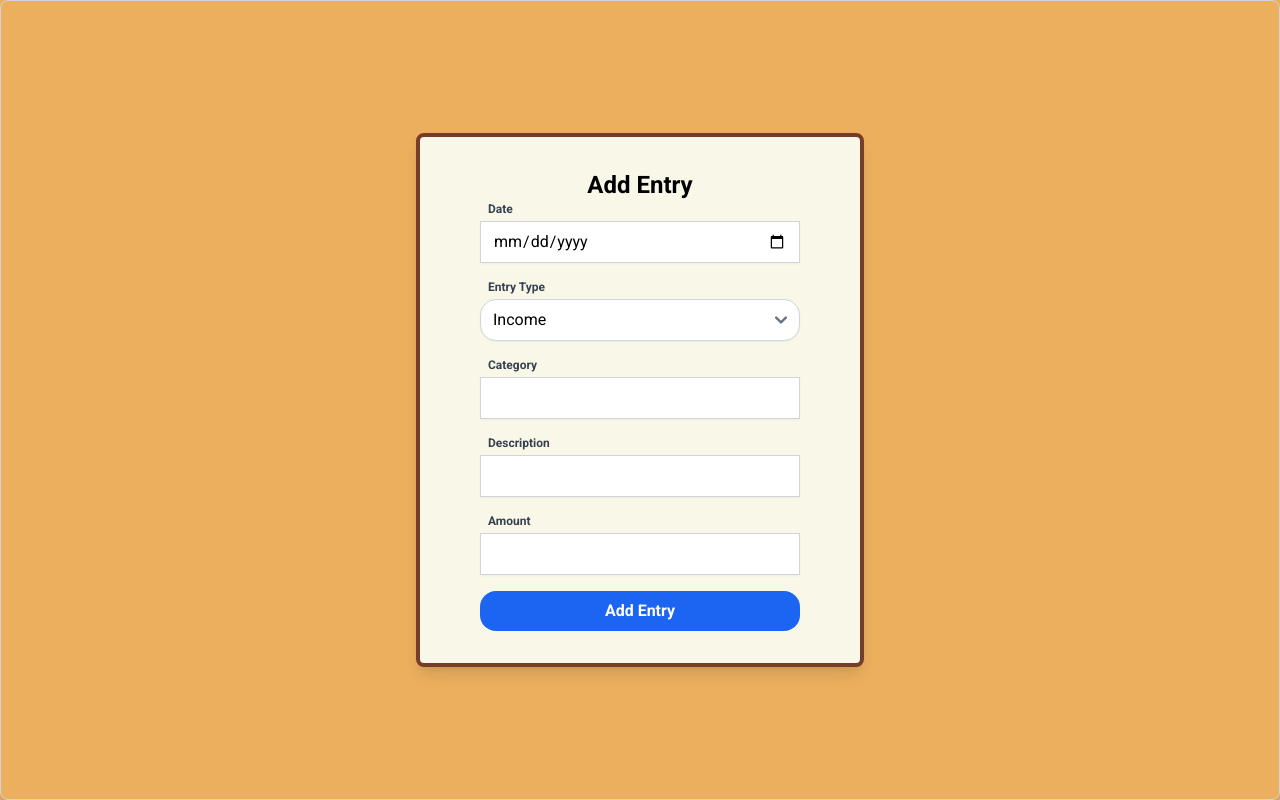
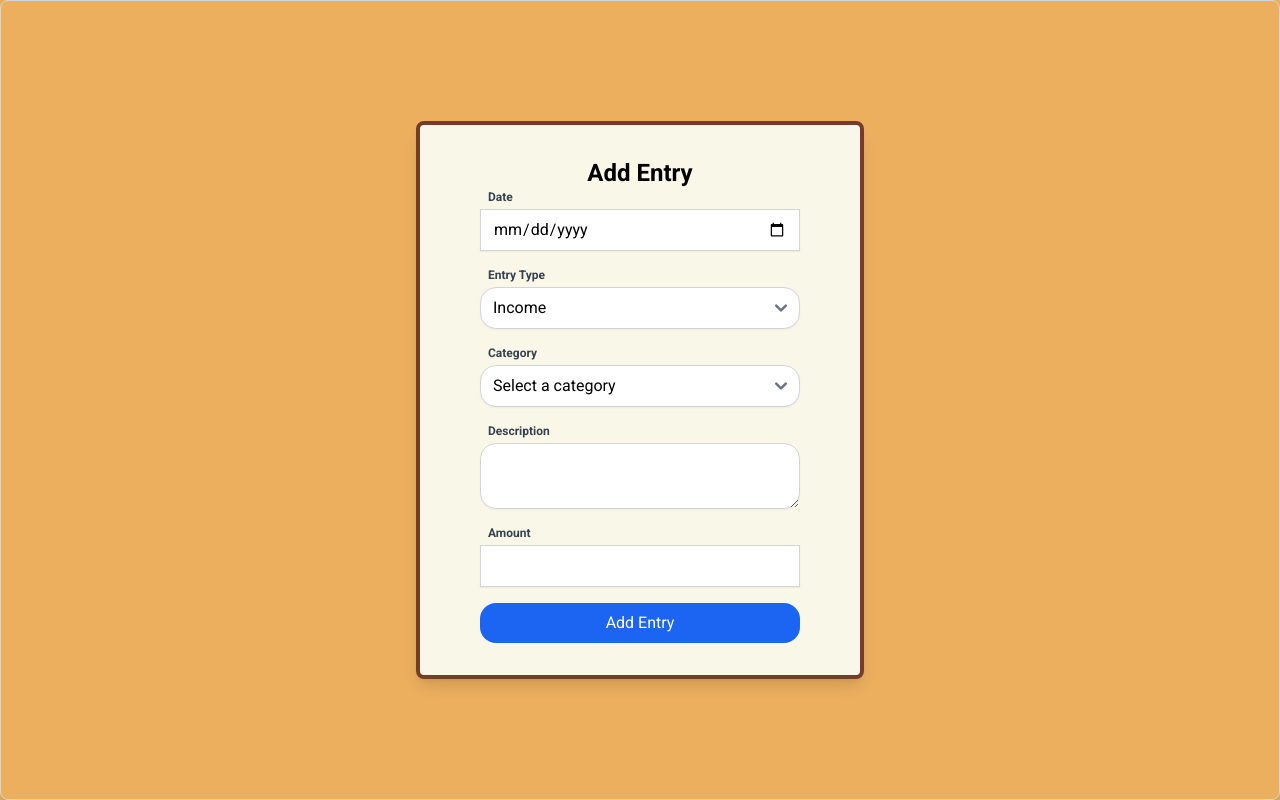
Before and after one commit to Micokoko/budget-tracker-app, a React (Create React App) app in the folder frontend/: page /add-entry in a window 1280 px wide. Built offline with nearby package versions, Linux system fonts and the light colour scheme.

Commit message:
added categories dropdown

```diff
--- a/frontend/src/components/AddEntryPage.js
+++ b/frontend/src/components/AddEntryPage.js
@@ -17,6 +17,13 @@ function AddEntryPage() {
     const [amount, setAmount] = useState('');
     const [error, setError] = useState('');
     const [isSubmitting, setIsSubmitting] = useState(false);
+
+    const categories = {
+        Income: ['Salary', 'Allowance', 'Bonus', 'Others'],
+        Expense: ['Food', 'Social Life', 'Pets', 'Transporation', 'Shopping', 'Utilities', 'Lifestyle'],
+        Liability: ['Loan', 'Mortgage', 'Credit Card', 'Borrowed Money'],
+        Settlement: ['Loan Payment', 'Credit Card Payment', 'Agreement']
+    };
 
     useEffect(() => {
         const fetchEntry = async () => {
@@ -105,6 +112,7 @@ function AddEntryPage() {
             const payload = {
                 date,
                 entry_type: entryType,
+                category,
                 description,
                 amount: parseFloat(amount),
             };
@@ -159,7 +167,6 @@ function AddEntryPage() {
         localStorage.setItem('liabilities', updatedLiability.toFixed(2));
     };
 
-
     const handleDeleteEntry = async () => {
         if (id) {
             if (!username) {
@@ -193,14 +200,14 @@ function AddEntryPage() {
                         break;
                     case 'Expense':
                         currentCash += amountToRemove;
-                        break
+                        break;
                     case 'Liability':
                         currentLiability -= amountToRemove;
-                        break
+                        break;
                     case 'Settlement':
                         currentCash += amountToRemove;
                         currentLiability += amountToRemove;
-                        break
+                        break;
                     default:
                         console.error('Unknown entry type:', entryType);
                         return
@@ -221,10 +228,6 @@ function AddEntryPage() {
             }
         }
     };
-
-
-
-
 
     const handleSubmit = (event) => {
         if (id) {
@@ -255,36 +258,44 @@ function AddEntryPage() {
                         <select
                             id="entryType"
                             value={entryType}
-                                onChange={(e) => setEntryType(e.target.value)}
-                                className="mt-1 block w-full px-3 py-2 border border-gray-300 rounded-2xl  shadow-sm focus:outline-none focus:ring focus:ring-blue-500"
+                            onChange={(e) => {
+                                setEntryType(e.target.value);
+                                setCategory('');
+                            }}
+                            className="mt-1 block w-full px-3 py-2 border border-gray-300 rounded-2xl shadow-sm focus:outline-none focus:ring focus:ring-blue-500"
                         >
                             <option value="Income">Income</option>
                             <option value="Expense">Expense</option>
-                                <option value="Liability">Liabilities</option>
+                            <option value="Liability">Liability</option>
                             <option value="Settlement">Settlement</option>
                         </select>
                     </div>
                 )}
                 <div>
                     <label className="block pl-2 text-xs font-semibold text-gray-700" htmlFor="category">Category</label>
-                        <input
-                            type="text"
+                    <select
                         id="category"
                         value={category}
                         onChange={(e) => setCategory(e.target.value)}
                         required
-                            className="mt-1 block w-full px-3 py-2 border border-gray-300 rounded-2xl  shadow-sm focus:outline-none focus:ring focus:ring-blue-500"
-                        />
+                        className="mt-1 block w-full px-3 py-2 border border-gray-300 rounded-2xl shadow-sm focus:outline-none focus:ring focus:ring-blue-500"
+                    >
+                        <option value="">Select a category</option>
+                        {categories[entryType]?.map((cat) => (
+                            <option key={cat} value={cat}>
+                                {cat}
+                            </option>
+                        ))}
+                    </select>
                 </div>
                 <div>
                     <label className="block pl-2 text-xs font-semibold text-gray-700" htmlFor="description">Description</label>
-                        <input
-                            type="text"
+                    <textarea
                         id="description"
                         value={description}
                         onChange={(e) => setDescription(e.target.value)}
                         required
-                            className="mt-1 block w-full px-3 py-2 border border-gray-300 rounded-2xl  shadow-sm focus:outline-none focus:ring focus:ring-blue-500"
+                        className="mt-1 block w-full px-3 py-2 border border-gray-300 rounded-2xl shadow-sm focus:outline-none focus:ring focus:ring-blue-500"
                     />
                 </div>
                 <div>
@@ -295,21 +306,21 @@ function AddEntryPage() {
                         value={amount}
                         onChange={(e) => setAmount(e.target.value)}
                         required
-                            className="mt-1 block w-full px-3 py-2 border border-gray-300 rounded-2xl  shadow-sm focus:outline-none focus:ring focus:ring-blue-500"
+                        className="mt-1 block w-full px-3 py-2 border border-gray-300 rounded-2xl shadow-sm focus:outline-none focus:ring focus:ring-blue-500"
                     />
                 </div>
+                {error && <p className="text-red-500 text-xs">{error}</p>}
                 <button
                     type="submit"
-                        disabled={isSubmitting}
-                        className="w-full px-4 py-2 font-bold text-white bg-blue-600 rounded-2xl  hover:bg-blue-700 focus:outline-none focus:ring-2 focus:ring-blue-500 focus:ring-opacity-50"
+                    className="w-full py-2 px-4 bg-blue-600 text-white rounded-2xl hover:bg-blue-700"
                 >
                     {id ? 'Update Entry' : 'Add Entry'}
                 </button>
-                    {error && <p className="text-red-500">{error}</p>}
                 {id && (
                     <button
+                        type="button"
                         onClick={handleDeleteEntry}
-                        className="mt-4 w-full px-4  py-2 font-bold text-white bg-red-600 rounded-2xl  hover:bg-red-700 focus:outline-none focus:ring-2 focus:ring-red-500 focus:ring-opacity-50"
+                        className="w-full py-2 px-4 bg-red-600 text-white rounded-2xl hover:bg-red-700"
                     >
                         Delete Entry
                     </button>
--- a/frontend/src/components/UserPage.js
+++ b/frontend/src/components/UserPage.js
@@ -101,12 +101,12 @@ function UserPage() {
                 {error && <p className="text-red-600 text-center mt-2">{error}</p>}
             </div>
 
-            <div className="flex-1" style={{ minHeight:'400px', maxHeight: '600px'}}>
-                <table className="table-auto w-full">
+            <div className="flex-1 overflow-y-auto" style={{ minHeight: '400px', maxHeight: '600px' }}>
+                <table className="table-fixed w-full">
                     <thead>
                         <tr className="bg-custom-shiba-quinary">
-                            <th className="py-2 font-semibold">Description</th>
                             <th className="py-2 font-semibold">Category</th>
+                            <th className="py-2 font-semibold w-36">Description</th>
                             <th className="py-2 font-semibold">Income</th>
                             <th className="py-2 font-semibold">Expense</th>
                         </tr>
@@ -120,23 +120,24 @@ function UserPage() {
                                     onClick={() => handleEntryClick(entry)}
                                 >
                                     <td className="py-2">
-                                        <div className='font-semibold text-lg'>{entry.description}</div>
-                                        <div className='font-light text-s'>{entry.entry_type}</div>
+                                        <div className='font-semibold text-center text-sm'>{entry.category}</div>
                                     </td>
-                                    <td className="py-2">
-                                        <div className='font-light text-lg'>{entry.category}</div>
+                                    <td className="py-2 break-words whitespace-normal">
+                                        <div className='font-semibold text-sm'>{entry.description}</div>
+                                        <div className='font-light text-xs'>{entry.entry_type}</div>
                                     </td>
-                                    <td className={`py-2 font-medium ${entry.entry_type === 'Income' ?  'text-blue-700': ''}`}>
-                                        {entry.entry_type === 'Income' ? formatCurrency(entry.amount):'-'}
+
+
+                                    <td className={`py-2 font-medium text-center text-sm ${entry.entry_type === 'Income' ?  'text-blue-700' : ''}`}>
+                                        {entry.entry_type === 'Income' ? formatCurrency(entry.amount) : '-'}
                                     </td>
-                                    <td className={`py-2 font-medium ${
-                                            entry.entry_type === 'Expense' || entry.entry_type === 'Liability'
+                                    <td className={`py-2 font-medium break-words text-sm text-center ${
+                                        entry.entry_type === 'Expense' || entry.entry_type === 'Liability'
                                             ? 'text-red-700'
                                             : entry.entry_type === 'Settlement'
                                             ? 'text-fuchsia-600'
                                             : ''
-                                        }`}
-                                    >
+                                    }`}>
                                         {entry.entry_type === 'Expense' || entry.entry_type === 'Liability' || entry.entry_type === 'Settlement'
                                             ? formatCurrency(entry.amount)
                                             : '-'}
@@ -151,6 +152,7 @@ function UserPage() {
                     </tbody>
                 </table>
             </div>
+
 
             <div className="p-4 bg-custom-shiba-quinary border-t border-gray-300 mt-auto">
                 <div className="flex justify-between justify-items-center space-x-4 px-8">
```
Lines whose indentation alone changed are shown as unchanged.
